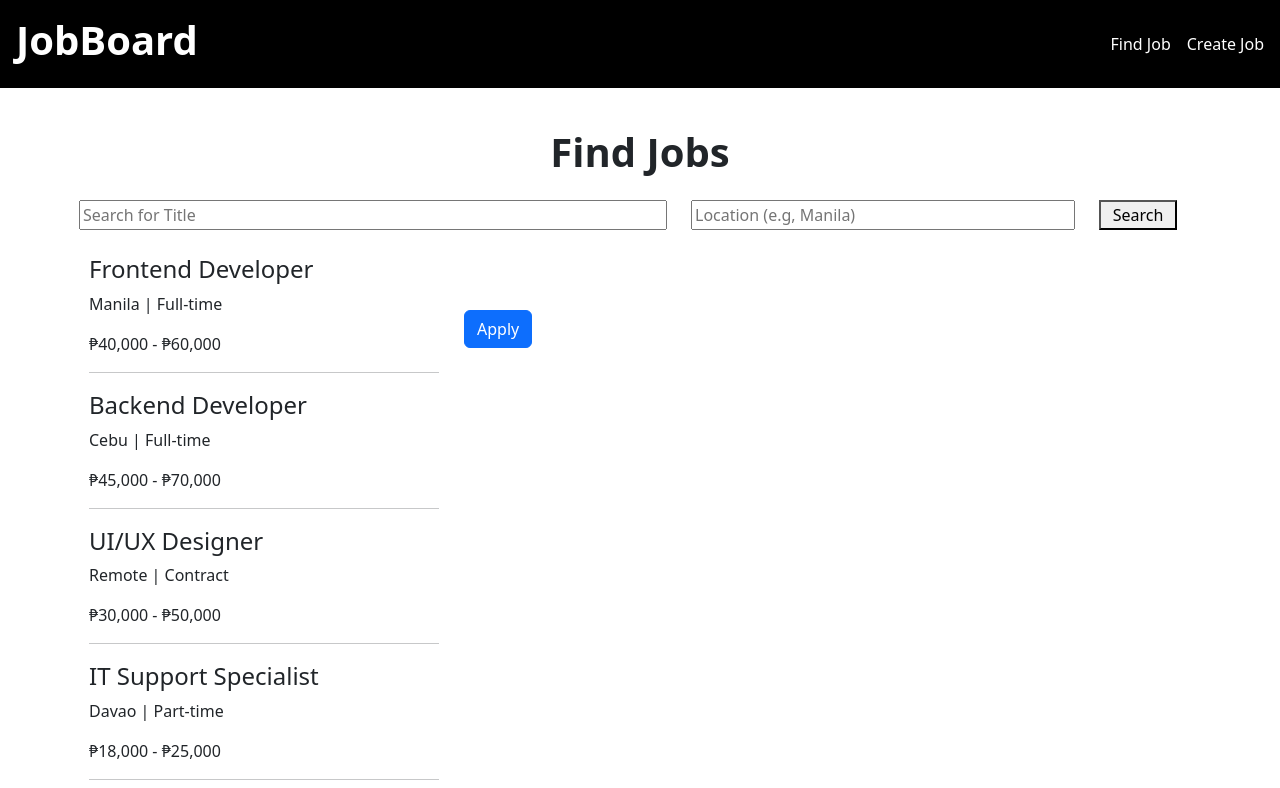
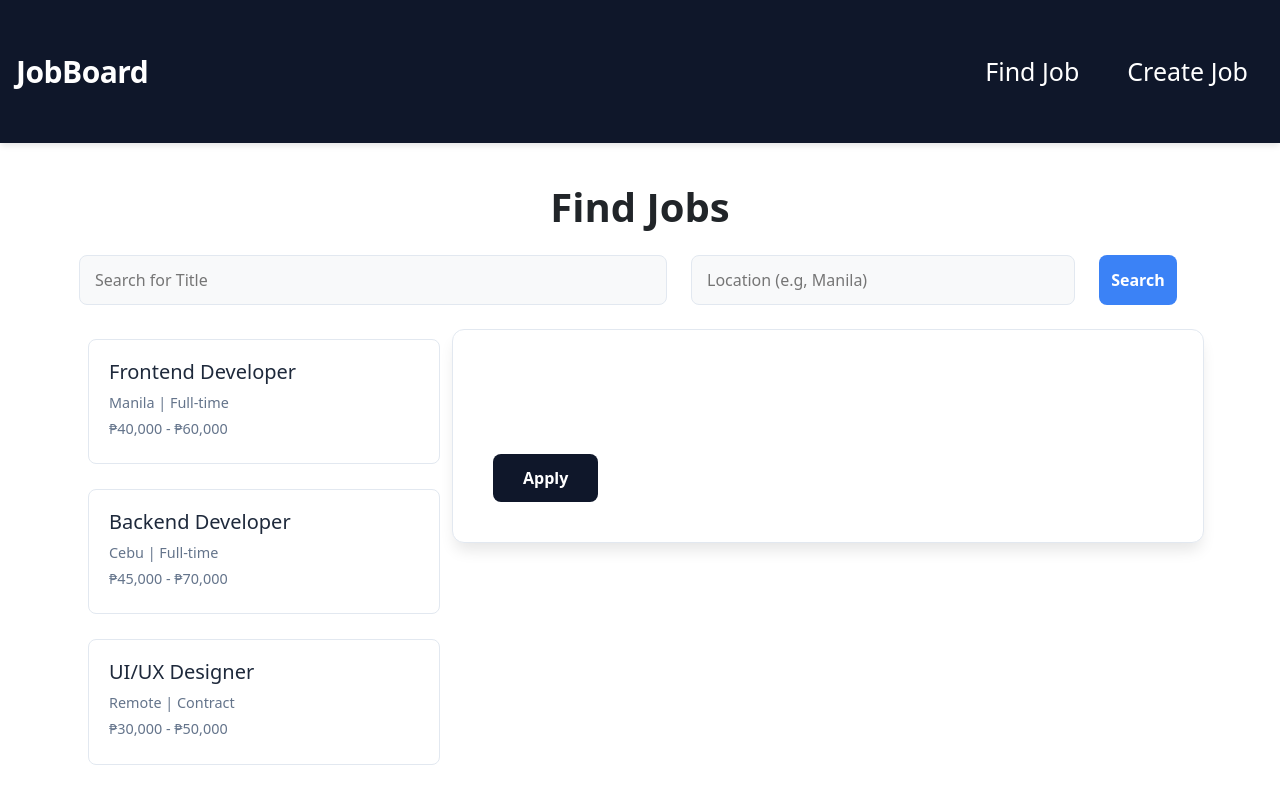
Before and after one commit to locwa/Community-Job-Board, an Angular app: page / in a window 1280 px wide. Shown: the top 788 px of the page. Built offline with nearby package versions, Linux system fonts and the light colour scheme.

Commit message:
Initial css

```diff
--- a/src/app/app.css
+++ b/src/app/app.css
@@ -0,0 +1,28 @@
+.bg-black {
+    background-color: #0f172a !important;
+    box-shadow: 0 4px 6px -1px rgba(0, 0, 0, 0.1);
+   }
+
+   nav {
+    height: 80px;
+    min-height: 80px;
+   }
+
+   h1 {
+    font-size: 30px;
+    margin: 0;
+    letter-spacing: -0.5px;
+   }
+
+   a[routerLink] {
+    font-size: 25px;
+    font-weight: 500;
+    padding: 9px 16px;
+    border-radius: 6px;
+    transition: all 0.2s ease;
+   }
+
+   a[routerLink]:hover {
+    background-color: rgba(255, 255, 255, 0.1);
+    color: #fff !important;
+   }
--- a/src/app/create-job/create-job.css
+++ b/src/app/create-job/create-job.css
@@ -0,0 +1,71 @@
+.container-fluid {
+    max-width: 700px;
+    margin: 40px auto;
+    background: white;
+    padding: 40px;
+    border-radius: 12px;
+    box-shadow: 0 10px 15px -3px rgba(0, 0, 0, 0.1);
+    border: 1px solid #e2e8f0;
+   }
+
+   h1 {
+    text-align: center;
+    color: #0f172a;
+    margin-bottom: 30px;
+    font-size: 2rem;
+   }
+
+   .row {
+    margin-bottom: 20px;
+    display: flex;
+    flex-direction: column;
+   }
+
+   label {
+    font-weight: 600;
+    margin-bottom: 8px;
+    color: #475569;
+    font-size: 0.95rem;
+   }
+
+   input[type="text"] {
+    width: 100%;
+    padding: 12px;
+    border: 1px solid #cbd5e1;
+    border-radius: 8px;
+    font-size: 1rem;
+    background-color: #fff;
+    transition: border-color 0.2s, box-shadow 0.2s;
+   }
+
+   input[type="text"]:focus {
+    outline: none;
+    border-color: #3b82f6;
+    box-shadow: 0 0 0 3px rgba(59, 130, 246, 0.1);
+   }
+
+   button {
+    width: 100%;
+    padding: 14px;
+    background-color: #3b82f6;
+    color: white;
+    font-weight: 600;
+    border: none;
+    border-radius: 8px;
+    font-size: 1.1rem;
+    cursor: pointer;
+    margin-top: 10px;
+    transition: background-color 0.2s;
+   }
+
+   button:hover {
+    background-color: #2563eb;
+   }
+
+   textarea {
+    width: 100%;
+    padding: 12px;
+    border: 1px solid #cbd5e1;
+    border-radius: 8px;
+    font-family: inherit;
+   }
--- a/src/app/create-job/create-job.html
+++ b/src/app/create-job/create-job.html
@@ -21,9 +21,9 @@
     <input type="text" name="job-salary" id="" [(ngModel)]="salary">
   </div>
   <div class="row">
-    <label for="title">Description</label>
-    <input type="text" name="job-description" id="" [(ngModel)]="description">
-  </div>
+    <label for="description">Description</label>
+    <textarea rows="5" class="form-control" name="job-description" [(ngModel)]="description"></textarea>
+   </div>
   <div class="row">
     <button (click)="addJob()">Create Job</button>
   </div>
--- a/src/app/job-list/job-list.css
+++ b/src/app/job-list/job-list.css
@@ -0,0 +1,108 @@
+input[type="text"] {
+    padding: 12px 15px;
+    border: 1px solid #e2e8f0;
+    border-radius: 8px;
+    font-size: 1rem;
+    background-color: #f8f9fa;
+    transition: all 0.3s ease;
+   }
+
+   input[type="text"]:focus {
+    outline: none;
+    border-color: #3b82f6;
+    background-color: #fff;
+    box-shadow: 0 0 0 3px rgba(59, 130, 246, 0.1);
+   }
+
+   button {
+    height: 100%;
+    background-color: #3b82f6;
+    color: white;
+    border: none;
+    border-radius: 8px;
+    font-weight: 600;
+    transition: background-color 0.2s;
+   }
+
+   button:hover {
+    background-color: #2563eb;
+   }
+
+   table {
+    border-collapse: separate;
+    border-spacing: 0 10px;
+   }
+
+   table tr td {
+    background-color: #fff;
+    border: 1px solid #e2e8f0;
+    border-radius: 8px;
+    padding: 20px;
+    transition: transform 0.2s, box-shadow 0.2s, border-color 0.2s;
+    display: block;
+    margin-bottom: 15px;
+   }
+
+   table tr td:hover {
+    transform: translateY(-2px);
+    box-shadow: 0 4px 6px -1px rgba(0, 0, 0, 0.1);
+    border-color: #cbd5e1;
+    cursor: pointer;
+   }
+
+   table h2.fs-4 {
+    font-size: 1.25rem !important;
+    color: #1e293b;
+    margin-bottom: 0.5rem;
+   }
+
+   table p {
+    color: #64748b;
+    margin-bottom: 0.25rem;
+    font-size: 0.9rem;
+   }
+
+   table hr {
+    display: none;
+   }
+
+   .col {
+    background-color: #fff;
+    padding: 40px;
+    border-radius: 12px;
+    border: 1px solid #e2e8f0;
+    box-shadow: 0 10px 15px -3px rgba(0, 0, 0, 0.1);
+    height: fit-content;
+    position: sticky;
+    top: 20px;
+   }
+
+   .col h2 {
+    color: #0f172a;
+    margin-bottom: 0.5rem;
+   }
+
+   .col h3 {
+    color: #3b82f6;
+    font-weight: 600;
+    margin-bottom: 1.5rem;
+   }
+
+   .col p {
+    color: #475569;
+    line-height: 1.6;
+   }
+
+   .btn-primary {
+    background-color: #0f172a;
+    border-color: #0f172a;
+    padding: 12px 30px;
+    font-size: 1rem;
+    border-radius: 8px;
+    margin-top: 20px;
+   }
+
+   .btn-primary:hover {
+    background-color: #334155;
+    border-color: #334155;
+   }
--- a/src/styles.css
+++ b/src/styles.css
@@ -1 +1,15 @@
-/* You can add global styles to this file, and also import other style files */
+@import url('https://fonts.googleapis.com/css2?family=Inter:wght@400;600;700&display=swap');
+
+body {
+ font-family: 'Inter', sans-serif;
+ background-color: #f8fafc;
+ color: #334155;
+}
+a {
+ text-decoration: none;
+ transition: opacity 0.2s;
+}
+
+a:hover {
+ opacity: 0.8;
+}
```
